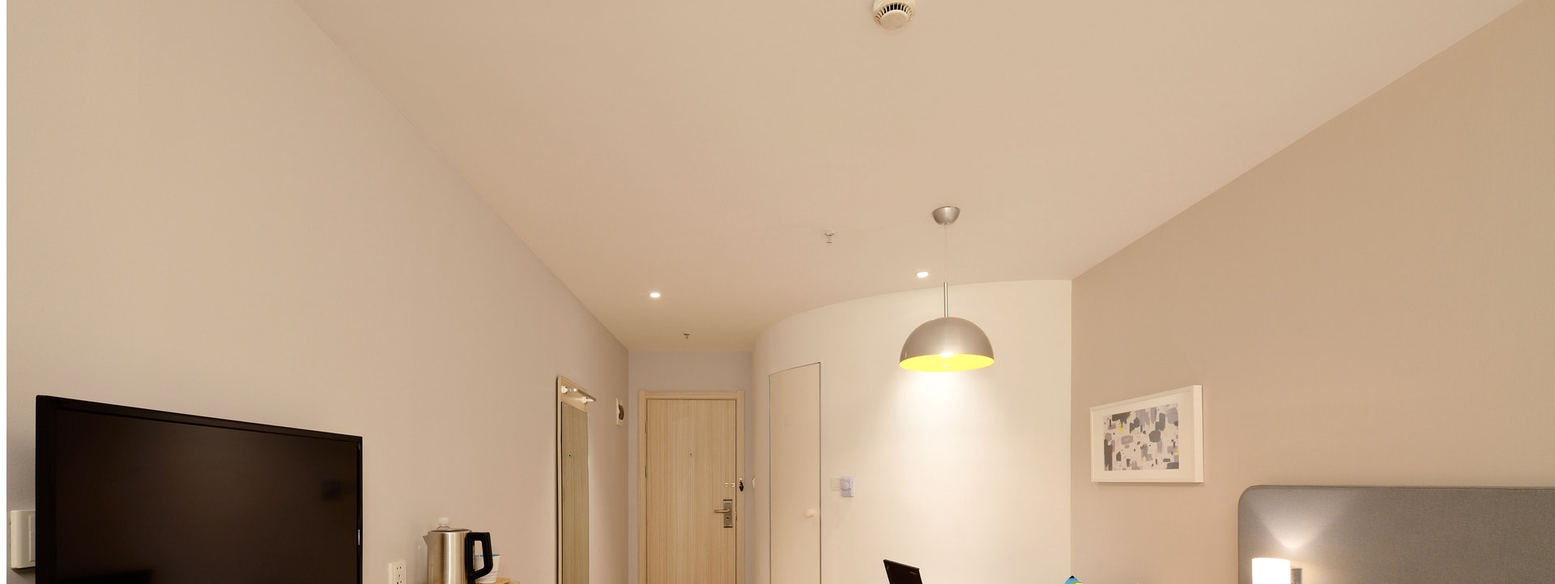
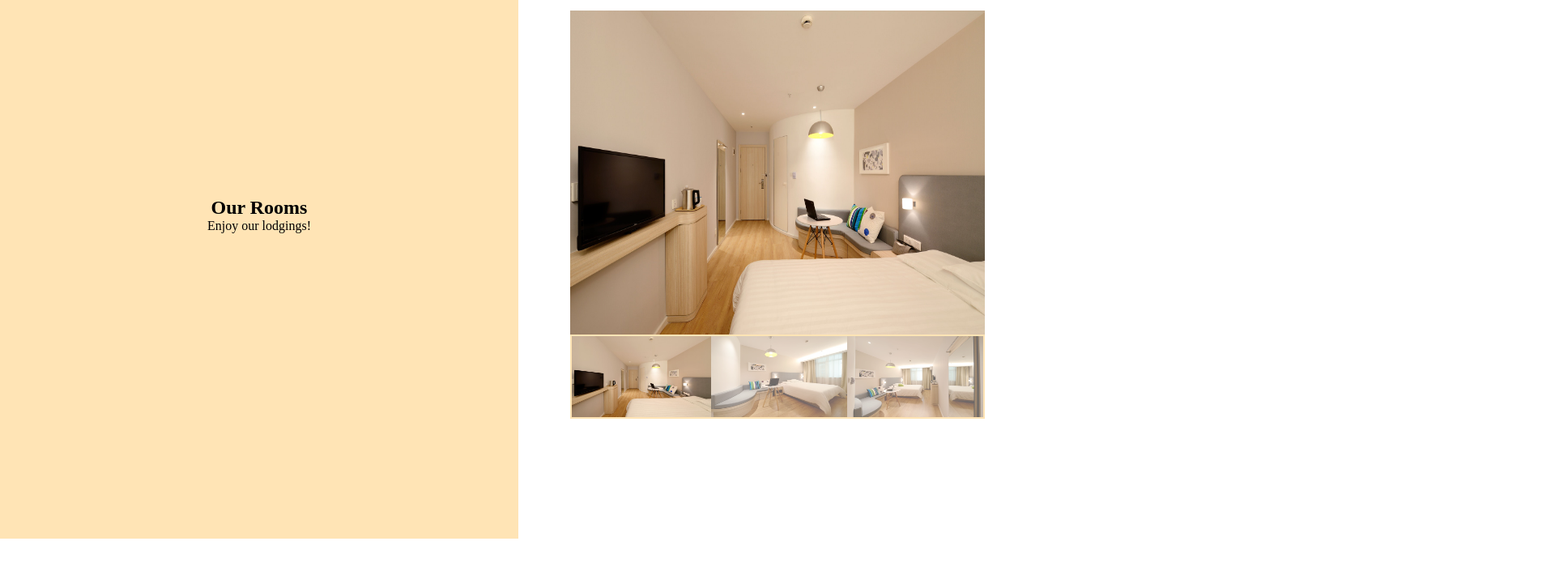
Before and after one commit to aacarring/image-gallery, a plain HTML site: page index.html in a window 1280 px wide. Shown: the part 135-856 px from the top of the page at 81% size, 1920 px wide, since content can reach past the window. After the commit the page ends 800 px from the top, so only its background shows below. Drawn offline with Linux system fonts and the light colour scheme.

Commit message:
Added styling in css

```diff
--- a/index.html
+++ b/index.html
@@ -16,7 +16,7 @@
         <div class="room-gallery">
             <img src="./img/room1-big.jpeg" class="gallery-highlight"alt="">
             <div class="room-preview">
-                <img src="./img/room1-small.jpeg" alt="">
+                <img src="./img/room1-small.jpeg" class="room-active" alt="">
                 <img src="./img/room2-small.jpeg" alt="">
                 <img src="./img/room3-small.jpeg" alt="">
             </div>
--- a/styles.css
+++ b/styles.css
@@ -0,0 +1,43 @@
+* {
+    margin: 0;
+    padding: 0;
+    box-sizing: border-box;
+}
+.gallery-highlight {
+    width: 80%;
+    height: 50%;
+}
+section {
+    display: flex;
+    height: 100vh;
+}
+.room-gallery {
+    width: 50%;
+    display: flex;
+    flex-direction: column;
+    justify-content: center;
+    align-items: center;
+}
+.room-description {
+    width: 50%;
+    display: flex;
+    flex-direction: column;
+    justify-content: center;
+    align-items: center;
+    background-color: moccasin;
+}
+.room-preview {
+    display: flex;
+    width: 80%;
+    border: 2px solid moccasin;
+}
+.room-preview img {
+    height: 100px;
+    flex-grow: 1;
+    opacity: 0.6;
+    cursor: pointer;
+    transition: opacity 0.3s ease;
+}
+img.room-active {
+    opacity: 1;
+}
```
